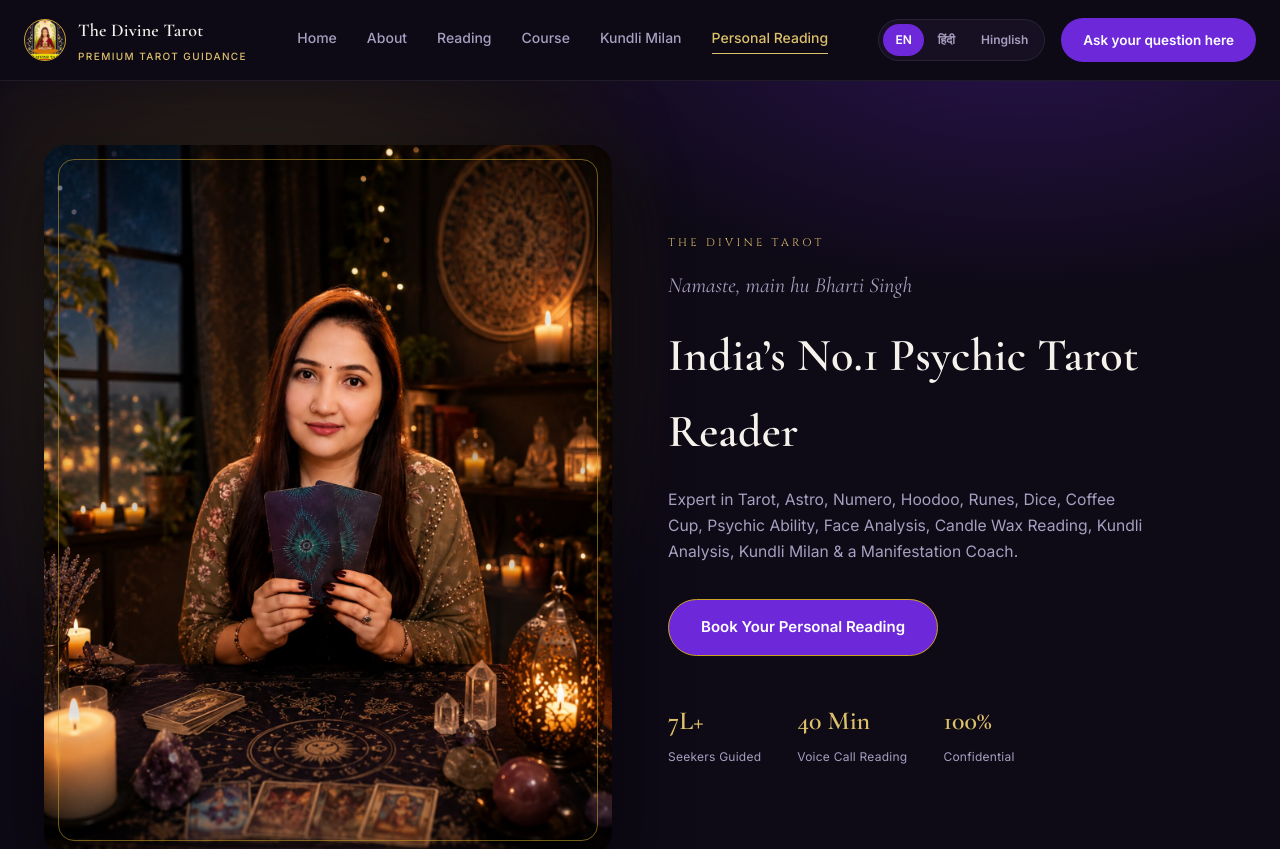
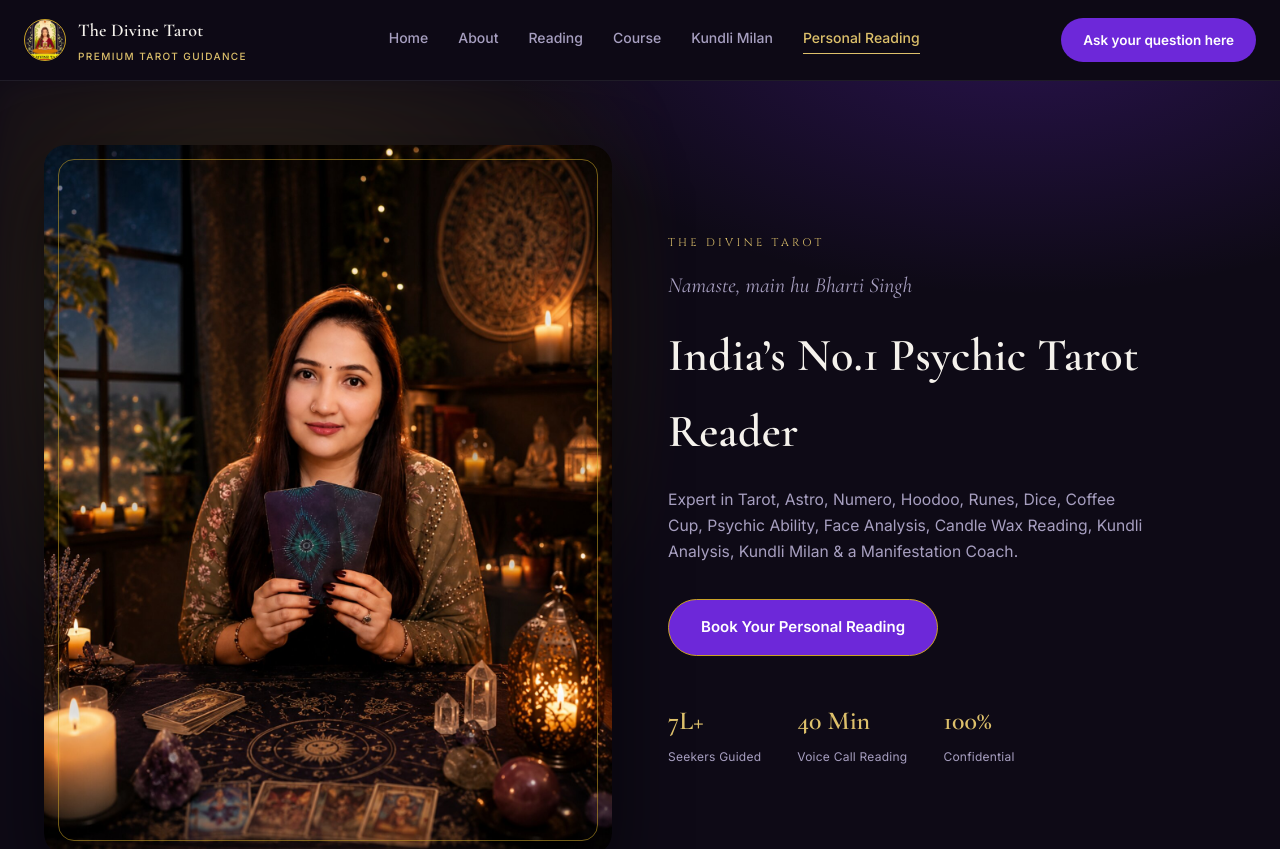
Before and after one commit to smayankthakur/tdt-course, a Next.js app: page / in a window 1280 px wide. Shown: the top 849 px of the page. Built offline with nearby package versions, Linux system fonts and the light colour scheme; no server answers.

Commit message:
refactor: comment out language toggle in navigation

```diff
--- a/app/page.tsx
+++ b/app/page.tsx
@@ -68,11 +68,11 @@
           </div>
 
           <div className="nav-right">
-            <div className="lang-toggle">
+            {/* <div className="lang-toggle">
               <span className="active">EN</span>
               <span>हिंदी</span>
               <span>Hinglish</span>
-            </div>
+            </div> */}
             <a href="https://thedivinetarotonline.com/reading" className="nav-cta">
               Ask your question here
             </a>
```
